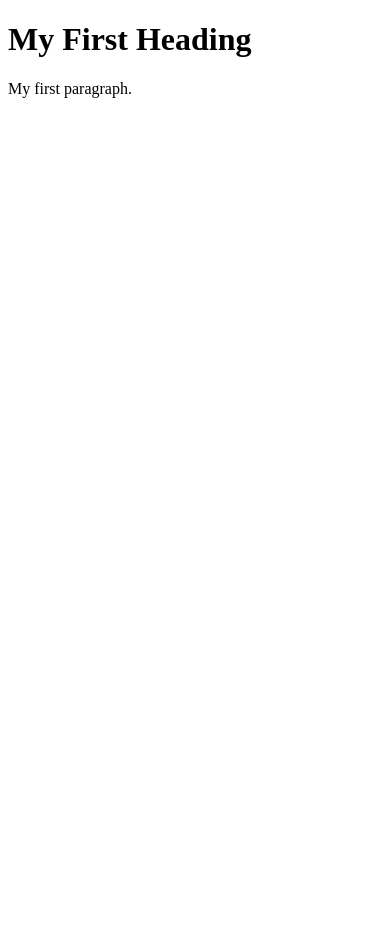
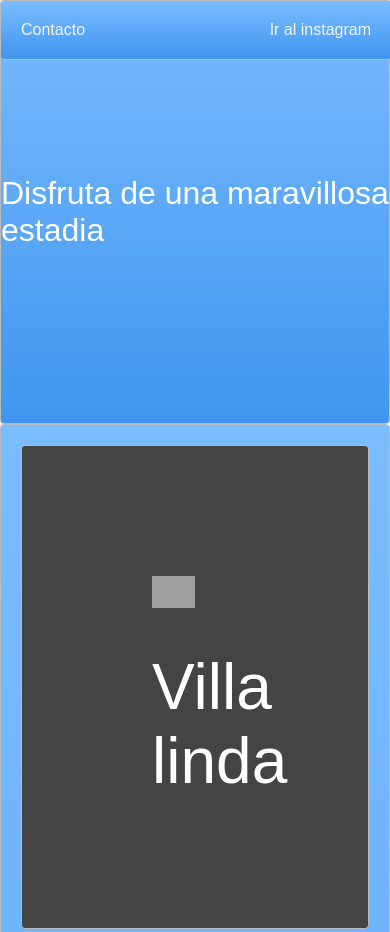
Before and after one commit to dadames01/Ek_villas, a plain HTML site: page index.html in a window 390 px wide. Shown: the top 932 px of the page. Before the commit the page ends 844 px from the top, so only its background shows below. Drawn offline with Linux system fonts and the light colour scheme; grey boxes are pictures that could not be loaded.

Commit message:
prototype

```diff
--- a/index.html
+++ b/index.html
@@ -1,11 +1,31 @@
 <!DOCTYPE html>
 <html>
-    <head>
-        <title>Ek_Villas</title>
-        <link href="style.css" rel="stylesheet" type="text/css">
-    </head>
-    <body>
-        <h1>My First Heading</h1>
-        <p>My first paragraph.</p>
-    </body>
+<head>
+  <title>Ek Villas</title>
+  <link rel="stylesheet" type="text/css" href="./style.css">
+</head>
+<body>
+  <nav class="zone blue header sticky">
+    <ul class="main-nav">
+      <li><a href="https://instabio.cc/3062401klAPNm">Contacto</a></li>
+      <li class="push"><a href="https://www.instagram.com/ek_villas/" target="_blank">Ir al instagram</a></li>
+    </ul>
+  </nav>
+  <div class="container zone blue">Disfruta de una maravillosa estadia</div>
+  <div class="zone blue">
+    <a href="https://www.airbnb.es/rooms/38516892?source_impression_id=p3_1651945259_pW%2B2RAolwrL8%2B%2BzU">
+        <div class="box zone">
+            <img src="./img/Linda_piscina.png">
+            <div class="description">Villa linda</div>
+        </div>
+    </a>
+    <div class="box zone"><img src="./img/files_2.png"></div>
+    <div class="box zone"><img src="./img/desktop_analytics_2.png"></div>
+    <div class="box zone"><img src="./img/monitor_coding_2.png"></div>
+    <div class="box zone"><img src="./img/monitor_settings_2.png"></div>
+    <div class="box zone"><img src="./img/server_2_2.png"></div>
+    <div class="box zone"><img src="./img/server_3.png"></div>
+  </div>
+  <footer class="zone yellow">Zero to mastery</footer>
+</body>
 </html>
--- a/style.css
+++ b/style.css
@@ -0,0 +1,160 @@
+body {
+    margin: auto 0;
+    font-family: Arial;
+}
+.zone {
+    cursor:pointer;
+    color:#FFF;
+    font-size:2em;
+    border-radius:4px;
+    border:1px solid #bbb;
+    /* transition: all 0.3s linear; */
+}
+
+/* Nav */
+
+.main-nav {
+    display: flex;
+    list-style-type: none;
+    font-size: 0.5em;
+    margin: 0;
+}
+
+@media only screen and (max-width: 600px) {
+    .main-nav {
+        font-size: 0.5em;
+        padding: 0;
+    }
+}
+
+.sticky {
+    position: fixed;
+    top: 0;
+    width: 100%;
+}
+
+li {
+    padding: 20px;
+}
+
+a {
+    color:#f5f5f6;
+    text-decoration: none;
+
+}
+
+.push {
+    margin-left: auto;
+}
+
+/* Cover */
+
+.container {
+    display: flex;
+    align-items: center;
+    justify-content: center;
+    height: 50vh;
+}
+
+.cover {
+    width: 30rem;
+}
+/* Grid */
+
+/* .grid-wrapper {
+    display: grid;
+    grid: 20px;
+    grid-template-columns: repeat(auto-fill, minmax(350px, 1fr));
+} */
+
+.box > img {
+    width: 50%;
+    display:inline-block;
+    vertical-align:top;
+}
+
+.box {
+    background-color: #444;
+    padding: 130px;
+    margin: 20px;
+}
+
+.description {
+    display:inline-block;
+}
+
+footer {
+    text-align: center;
+}
+
+
+
+
+
+
+.zone:hover {
+    -webkit-box-shadow:rgba(0,0,0,0.8) 0px 5px 15px, inset rgba(0,0,0,0.15) 0px -10px 20px;
+    -moz-box-shadow:rgba(0,0,0,0.8) 0px 5px 15px, inset rgba(0,0,0,0.15) 0px -10px 20px;
+    -o-box-shadow:rgba(0,0,0,0.8) 0px 5px 15px, inset rgba(0,0,0,0.15) 0px -10px 20px;
+    box-shadow:rgba(0,0,0,0.8) 0px 5px 15px, inset rgba(0,0,0,0.15) 0px -10px 20px;
+}
+
+/* .box:hover {
+    -webkit-transform: rotate(-7deg);
+    -moz-transform: rotate(-7deg);
+    -o-transform: rotate(-7deg);
+    transform: rotate(-7deg);
+} */
+
+/*https://paulund.co.uk/how-to-create-shiny-css-buttons*/
+/***********************************************************************
+ *  Green Background
+ **********************************************************************/
+.green{
+    background: #56B870; /* Old browsers */
+    background: -moz-linear-gradient(top, #56B870 0%, #a5c956 100%); /* FF3.6+ */
+    background: -webkit-gradient(linear, left top, left bottom, color-stop(0%,#56B870), color-stop(100%,#a5c956)); /* Chrome,Safari4+ */
+    background: -webkit-linear-gradient(top, #56B870 0%,#a5c956 100%); /* Chrome10+,Safari5.1+ */
+    background: -o-linear-gradient(top, #56B870 0%,#a5c956 100%); /* Opera 11.10+ */
+    background: -ms-linear-gradient(top, #56B870 0%,#a5c956 100%); /* IE10+ */
+    background: linear-gradient(top, #56B870 0%,#a5c956 100%); /* W3C */
+}
+
+/***********************************************************************
+ *  Red Background
+ **********************************************************************/
+.red{
+    background: #C655BE; /* Old browsers */
+    background: -moz-linear-gradient(top, #C655BE 0%, #cf0404 100%); /* FF3.6+ */
+    background: -webkit-gradient(linear, left top, left bottom, color-stop(0%,#C655BE), color-stop(100%,#cf0404)); /* Chrome,Safari4+ */
+    background: -webkit-linear-gradient(top, #C655BE 0%,#cf0404 100%); /* Chrome10+,Safari5.1+ */
+    background: -o-linear-gradient(top, #C655BE 0%,#cf0404 100%); /* Opera 11.10+ */
+    background: -ms-linear-gradient(top, #C655BE 0%,#cf0404 100%); /* IE10+ */
+    background: linear-gradient(top, #C655BE 0%,#cf0404 100%); /* W3C */
+}
+
+/***********************************************************************
+ *  Yellow Background
+ **********************************************************************/
+.yellow{
+    background: #F3AAAA; /* Old browsers */
+    background: -moz-linear-gradient(top, #F3AAAA 0%, #febf04 100%); /* FF3.6+ */
+    background: -webkit-gradient(linear, left top, left bottom, color-stop(0%,#F3AAAA), color-stop(100%,#febf04)); /* Chrome,Safari4+ */
+    background: -webkit-linear-gradient(top, #F3AAAA 0%,#febf04 100%); /* Chrome10+,Safari5.1+ */
+    background: -o-linear-gradient(top, #F3AAAA 0%,#febf04 100%); /* Opera 11.10+ */
+    background: -ms-linear-gradient(top, #F3AAAA 0%,#febf04 100%); /* IE10+ */
+    background: linear-gradient(top, #F3AAAA 0%,#febf04 100%); /* W3C */
+}
+
+/***********************************************************************
+ *  Blue Background
+ **********************************************************************/
+.blue{
+    background: #7abcff; /* Old browsers */
+    background: -moz-linear-gradient(top, #7abcff 0%, #60abf8 44%, #4096ee 100%); /* FF3.6+ */
+    background: -webkit-gradient(linear, left top, left bottom, color-stop(0%,#7abcff), color-stop(44%,#60abf8), color-stop(100%,#4096ee)); /* Chrome,Safari4+ */
+    background: -webkit-linear-gradient(top, #7abcff 0%,#60abf8 44%,#4096ee 100%); /* Chrome10+,Safari5.1+ */
+    background: -o-linear-gradient(top, #7abcff 0%,#60abf8 44%,#4096ee 100%); /* Opera 11.10+ */
+    background: -ms-linear-gradient(top, #7abcff 0%,#60abf8 44%,#4096ee 100%); /* IE10+ */
+    background: linear-gradient(top, #7abcff 0%,#60abf8 44%,#4096ee 100%); /* W3C */
+}
```
Also changed, not shown: 1 other file.
